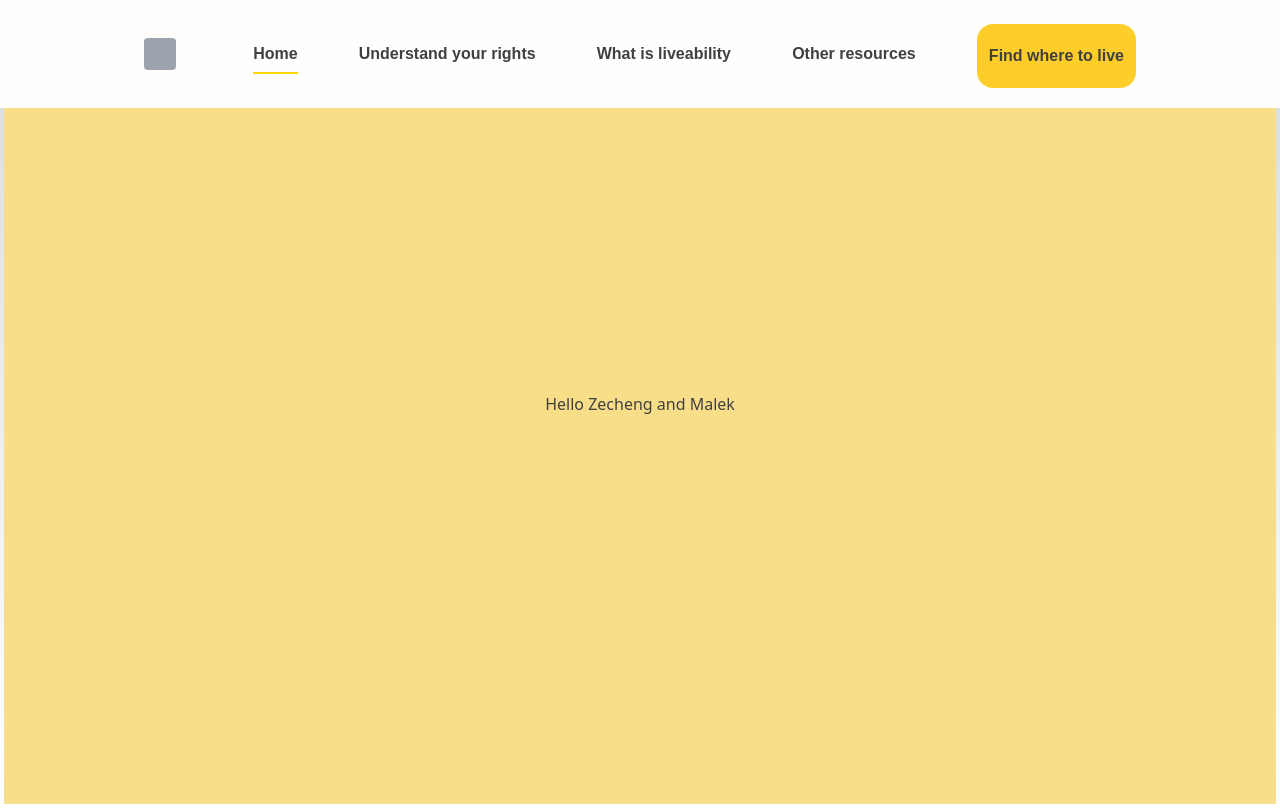
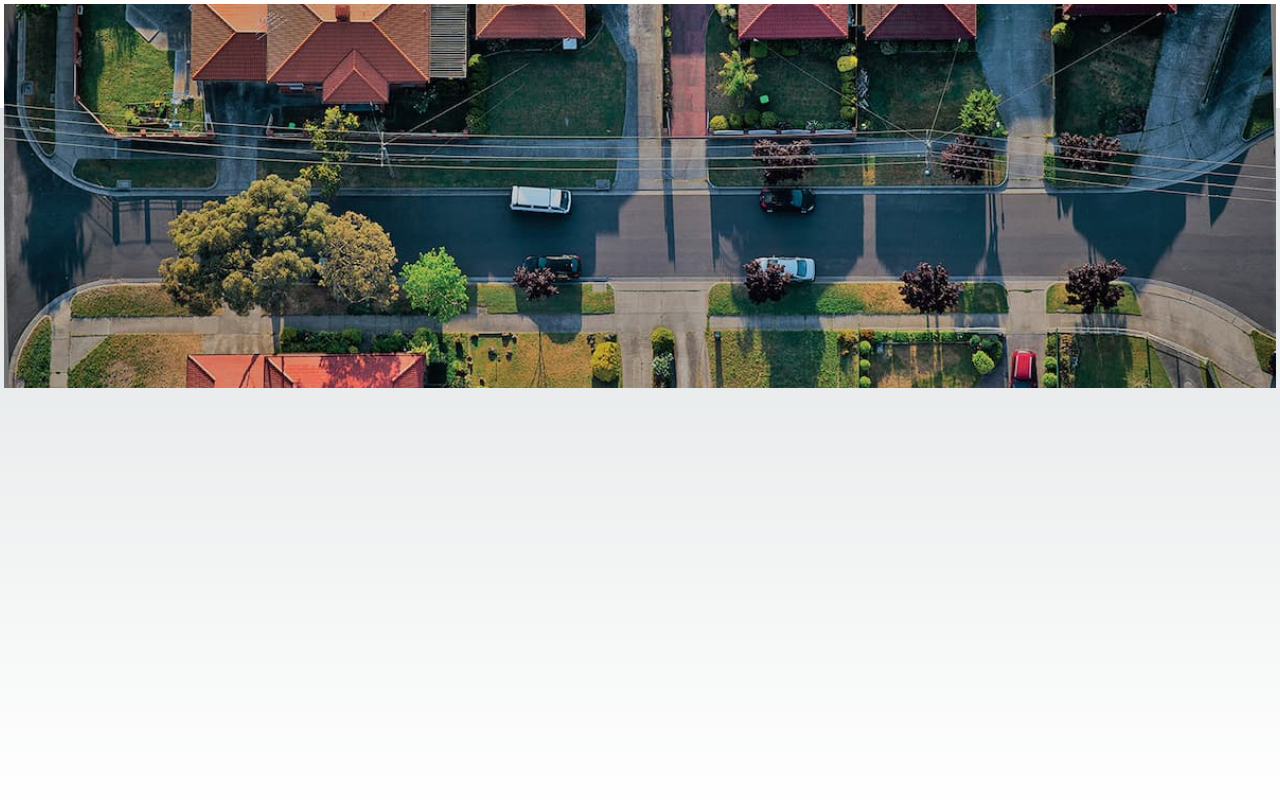
Before and after one commit to squeasyatwork/my-rental-compass, a Next.js app in the folder myrentalcompass/: page / in a window 1280 px wide. Built offline with nearby package versions, Linux system fonts and the light colour scheme.

Commit message:
add background

```diff
--- a/myrentalcompass/pages/index.js
+++ b/myrentalcompass/pages/index.js
@@ -9,13 +9,18 @@ export default function LandingPage() {
         <meta name="description" content="Welcome to MyRentalCompass." />
       </Head>
 
-      <main className="font-inter flex flex-col m-1 h-screen">
+      <div className="font-inter flex flex-col m-1 h-screen">
         <Navbar activePage="Home" />
 
-        <section className="flex-grow w-full bg-FooterButtonYellow flex items-center justify-center text-NavTextGray">
-          <p>Hello Zecheng and Malek</p>
-        </section>
-      </main>
+        <div className="relative" style={{ height: "24rem" }}>
+          <div className=" absolute inset-0 bg-cover bg-center"
+            style = {{
+              backgroundImage: "url('/liveable-cities.jpeg')",
+              backgroundSize: "cover",
+            }}
+          ></div>
+        </div>
+      </div>
     </>
   );
 }
```
Also changed, not shown: myrentalcompass/public/liveable-cities.jpeg (added).
